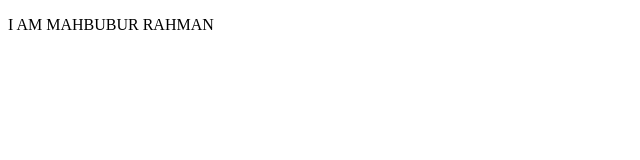
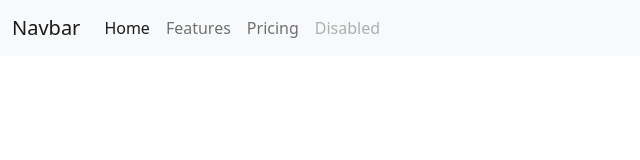
Before and after one commit to Mahbub-Hridoy/hridoy-mahbub.github.io, a plain HTML site: page index.html in a window 1280 px wide. Shown: the whole page, without its empty margins (0-640 px from the left). Drawn offline with nearby package versions, Linux system fonts and the light colour scheme.

Commit message:
code start

```diff
--- a/css/style.css
+++ b/css/style.css
@@ -0,0 +1,13 @@
+/* 1 General */
+@import url('https://fonts.googleapis.com/css2?family=Poppins:wght@100;200;300;400;500;600;700;800;900&display=swap');
+
+*{
+    box-sizing: 0;
+    margin: 0;
+    padding: 0;
+}
+
+:root{
+    /* background color */
+    primary-color:
+}
--- a/index.html
+++ b/index.html
@@ -4,9 +4,87 @@
     <meta charset="UTF-8">
     <meta http-equiv="X-UA-Compatible" content="IE=edge">
     <meta name="viewport" content="width=device-width, initial-scale=1.0">
-    <title>MAHBUB</title>
+    <title>Mahbub Hridoy</title>
+
+    <!-- favicon  -->
+    <link rel="shortcut icon" href="/img/favicon-32x32_133097855555689806-modified.png" type="image/x-icon">
+
+    <!-- Bootstrap CDN Link -->
+    <link href="https://cdn.jsdelivr.net/npm/bootstrap@5.2.2/dist/css/bootstrap.min.css"rel="stylesheet" integrity="sha384-Zenh87qX5JnK2Jl0vWa8Ck2rdkQ2Bzep5IDxbcnCeuOxjzrPF/et3URy9Bv1WTRi" crossorigin="anonymous">
+
+    <!-- fontawosome link -->
+    <link href="https://cdnjs.cloudflare.com/ajax/libs/font-awesome/5.15.4/css/all.min.css">
+
+    <!-- custom css file link -->
+    <link rel="stylesheet" href="/css/style.css">
+    <link rel="stylesheet" href="/css/responsive-style.css">
+
 </head>
+
 <body>
-    <P>I AM MAHBUBUR RAHMAN</P>
+    <!-- navbar section -->
+    <header class="header_wrapper">
+        <nav class="navbar navbar-expand-lg bg-light">
+            <div class="container-fluid">
+              <a class="navbar-brand" href="#">Navbar</a>
+              <button class="navbar-toggler" type="button" data-bs-toggle="collapse" data-bs-target="#navbarNav" aria-controls="navbarNav" aria-expanded="false" aria-label="Toggle navigation">
+                <span class="navbar-toggler-icon"></span>
+              </button>
+              <div class="collapse navbar-collapse" id="navbarNav">
+                <ul class="navbar-nav">
+                  <li class="nav-item">
+                    <a class="nav-link active" aria-current="page" href="#">Home</a>
+                  </li>
+                  <li class="nav-item">
+                    <a class="nav-link" href="#">Features</a>
+                  </li>
+                  <li class="nav-item">
+                    <a class="nav-link" href="#">Pricing</a>
+                  </li>
+                  <li class="nav-item">
+                    <a class="nav-link disabled">Disabled</a>
+                  </li>
+                </ul>
+              </div>
+            </div>
+          </nav>
+    </header>
+
+
+
+
+
+
+
+
+
+
+
+
+
+
+    <!-- navbar section Exit -->
+
+
+    <!-- Banner section -->
+
+
+
+    <!-- Banner section Exit -->
+
+
+
+
+
+
+
+
+
+    <!-- bootstrap js CDN link -->
+    <script src="https://cdn.jsdelivr.net/npm/@popperjs/core@2.11.6/dist/umd/popper.min.js" integrity="sha384-oBqDVmMz9ATKxIep9tiCxS/Z9fNfEXiDAYTujMAeBAsjFuCZSmKbSSUnQlmh/jp3" crossorigin="anonymous"></script>
+    <script src="https://cdn.jsdelivr.net/npm/bootstrap@5.2.2/dist/js/bootstrap.min.js" integrity="sha384-IDwe1+LCz02ROU9k972gdyvl+AESN10+x7tBKgc9I5HFtuNz0wWnPclzo6p9vxnk" crossorigin="anonymous"></script>
+
+    <!-- custom js file link -->
+    <link href="/js/main.js">
 </body>
 </html>
--- a/js/main.js
+++ b/js/main.js
@@ -0,0 +1,6 @@
+//header scrool
+
+
+
+
+//nav hide
```
